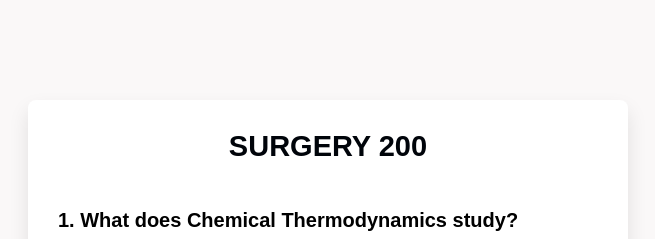
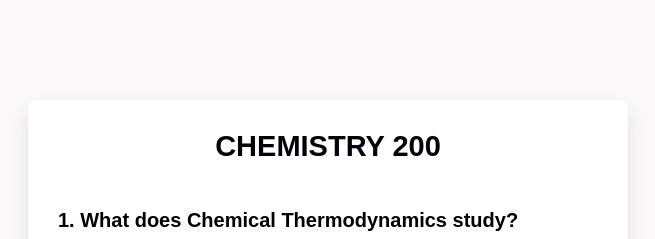
Before and after one commit to Myu007/CHEMISTRY, a plain HTML site: page index.html in a window 1280 px wide. Shown: the top 239 px of the page, without its empty margins (312-967 px from the left). Drawn offline with Linux system fonts and the light colour scheme.

Commit message:
Update index.html

```diff
--- a/index.html
+++ b/index.html
@@ -4,14 +4,14 @@
 <head>
   <meta charset="UTF-8">
   <meta name="viewport" content="width=device-width, initial-scale=1.0">
-  <title>SURGERY 200</title>
+  <title>CHEMISTRY 200</title>
   <link rel="stylesheet" href="style.css">
 </head>
 
 <body>
 
   <div class="app">
-    <h1>SURGERY 200</h1>
+    <h1>CHEMISTRY 200</h1>
 
     <div class="quiz">
       <h2 id="question">Question goes here</h2>
```
